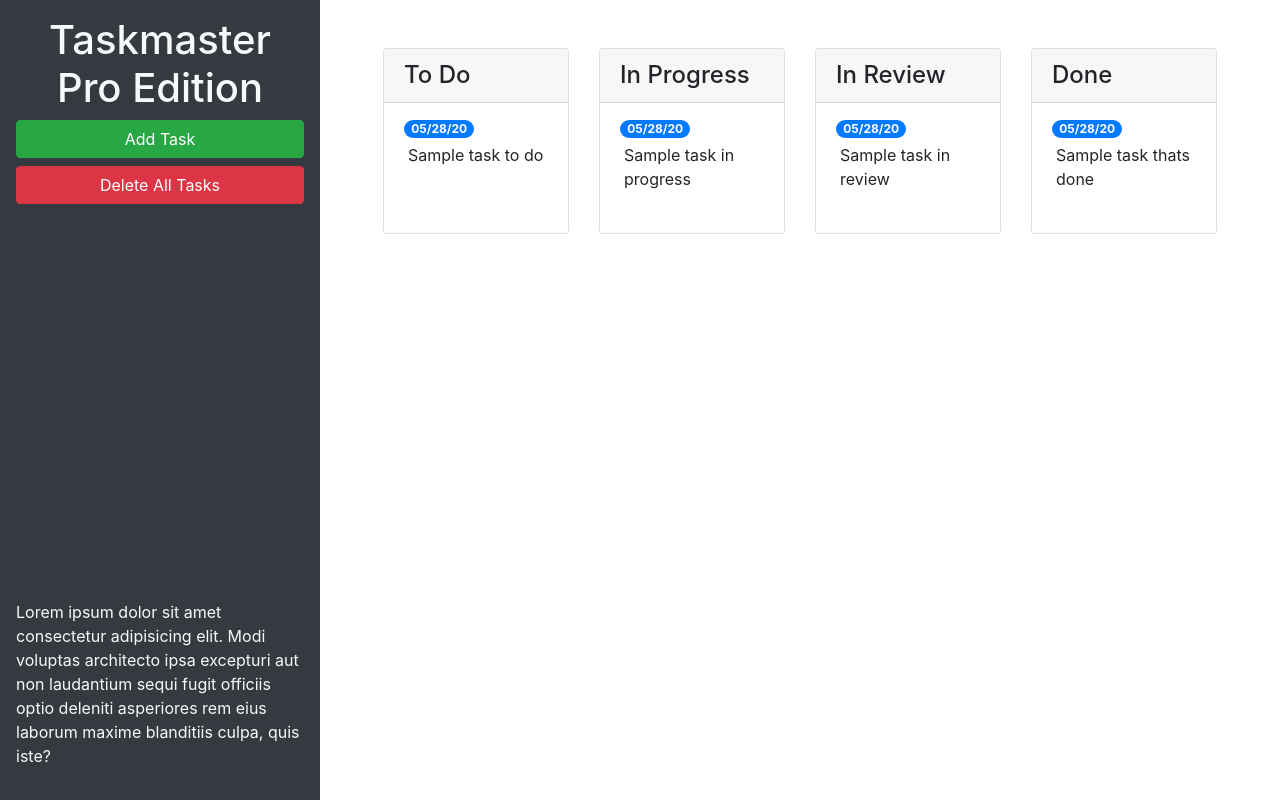
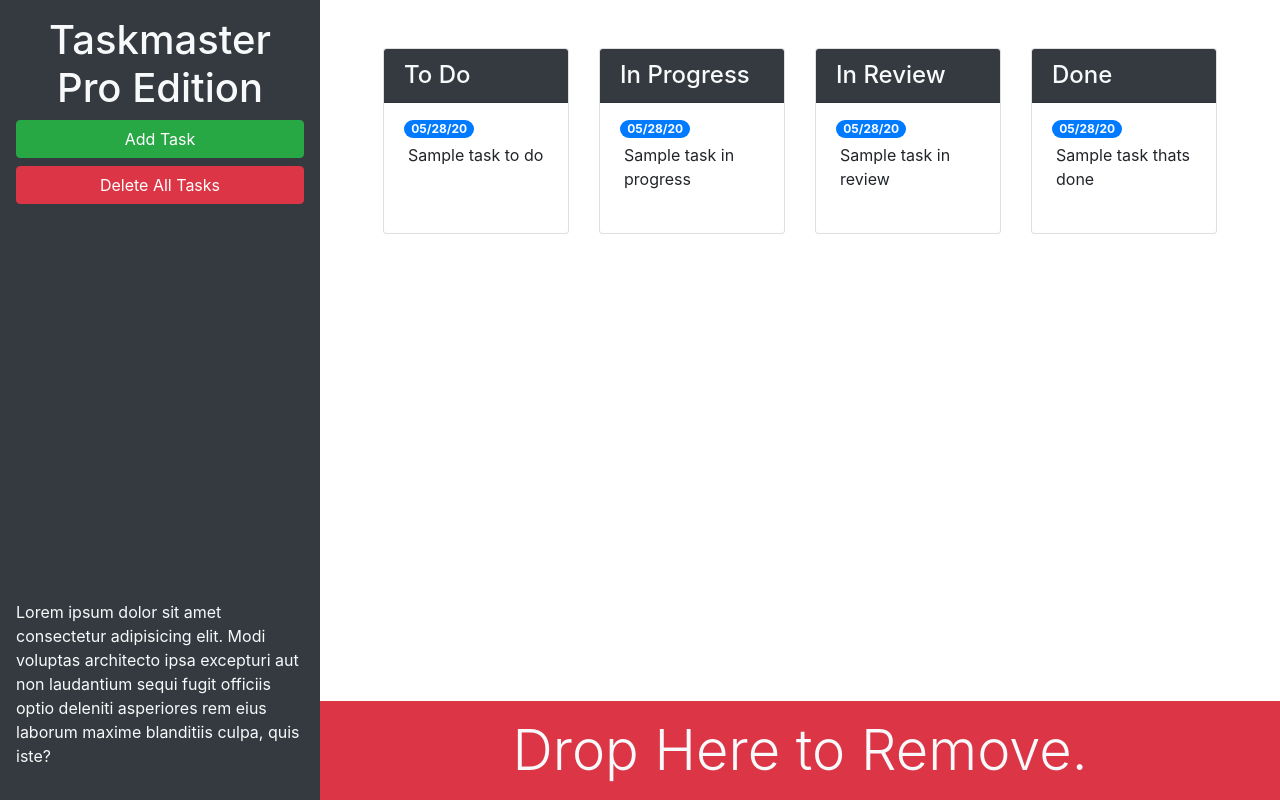
Before and after one commit to chris-15/taskmaster-pro, a plain HTML site: page index.html in a window 1280 px wide. Drawn offline with nearby package versions, Linux system fonts and the light colour scheme.

Commit message:
add ing bootstrap utility classes

```diff
--- a/index.html
+++ b/index.html
@@ -13,21 +13,21 @@
 <body>
 
   <div class="row min-vh-100 no-gutters">
-    <header class="col-12 col-lg-3 bg-dark text-light d-flex flex-column p-4 p-lg-3">
+    <header class="col-12 col-lg-3 bg-dark text-light sticky-top d-flex flex-column p-4 p-lg-3">
       <h1 class="text-center">Taskmaster Pro Edition</h1>
       <button id="create-task" class="btn btn-block btn-success" data-toggle="modal" data-target="#task-form-modal">Add
         Task</button>
       <button id="remove-tasks" class="btn btn-block btn-danger">Delete All Tasks</button>
-      <p class="mt-auto">Lorem ipsum dolor sit amet consectetur adipisicing elit. Modi voluptas architecto ipsa
+      <p class="mt-auto d-none d-lg-block">Lorem ipsum dolor sit amet consectetur adipisicing elit. Modi voluptas architecto ipsa
         excepturi aut non
         laudantium sequi fugit officiis optio deleniti asperiores rem eius laborum maxime blanditiis culpa, quis iste?
       </p>
     </header>
-    <main class="col-12 col-lg-9">
+    <main class="col-12 col-lg-9 d-flex flex-column">
       <div class="m-5 row justify-content-around">
         <div class="col-12 col-md-6 col-xl-3 mb-3">
           <div class="card">
-            <h4 class="card-header">To Do</h4>
+            <h4 class="card-header bg-dark text-light">To Do</h4>
             <ul id="list-toDo" class="list-group list-group-flush">
               <li class="list-group-item">
                 <span class="badge badge-primary badge-pill">05/28/20</span>
@@ -40,7 +40,7 @@
         <!--in progress start-->
         <div class="col-12 col-md-6 col-xl-3 mb-3">
           <div class="card">
-            <h4 class="card-header">In Progress</h4>
+            <h4 class="card-header bg-dark text-light">In Progress</h4>
             <ul id="list-inProgress" class="list-group list-group-flush">
               <li class="list-group-item">
                 <span class="badge badge-primary badge-pill">05/28/20</span>
@@ -53,7 +53,7 @@
         <!--in review start-->
         <div class="col-12 col-md-6 col-xl-3 mb-3">
           <div class="card">
-            <h4 class="card-header">In Review</h4>
+            <h4 class="card-header bg-dark text-light">In Review</h4>
             <ul id="list-inReview" class="list-group list-group-flush">
               <li class="list-group-item">
                 <span class="badge badge-primary badge-pill">05/28/20</span>
@@ -66,7 +66,7 @@
         <!--done start-->
         <div class="col-12 col-md-6 col-xl-3 mb-3">
           <div class="card">
-            <h4 class="card-header">Done</h4>
+            <h4 class="card-header bg-dark text-light">Done</h4>
             <ul id="list-done" class="list-group list-group-flush">
               <li class="list-group-item">
                 <span class="badge badge-primary badge-pill">05/28/20</span>
@@ -77,6 +77,13 @@
         </div>
         <!--done end-->
       </div>
+
+      <div id="trash" class="mt-auto">
+        <div class="w-100 bg-danger p-3 text-center text-light display-4">
+          Drop Here to Remove.
+        </div>
+      </div>
+
     </main>
   </div>
 
```
